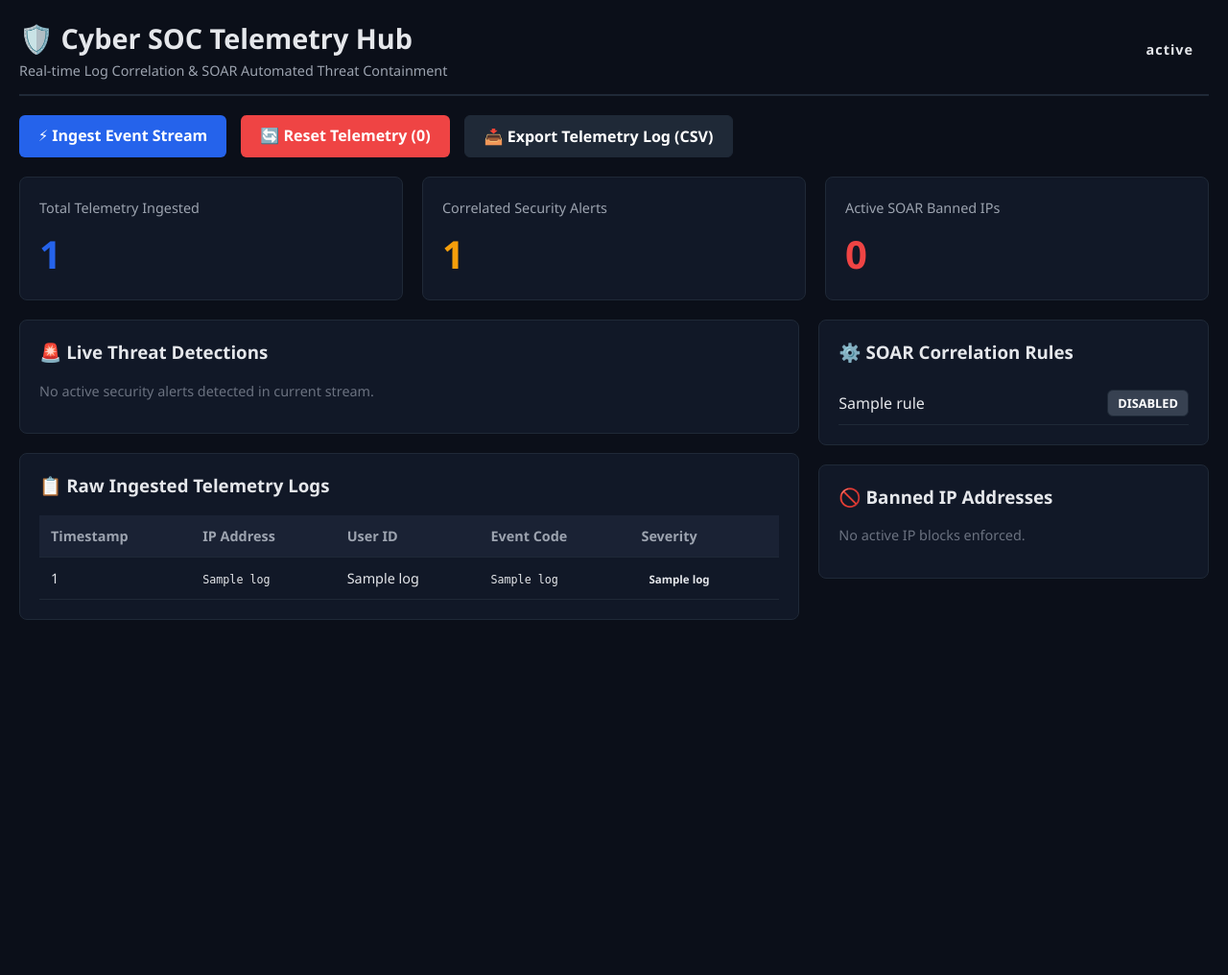
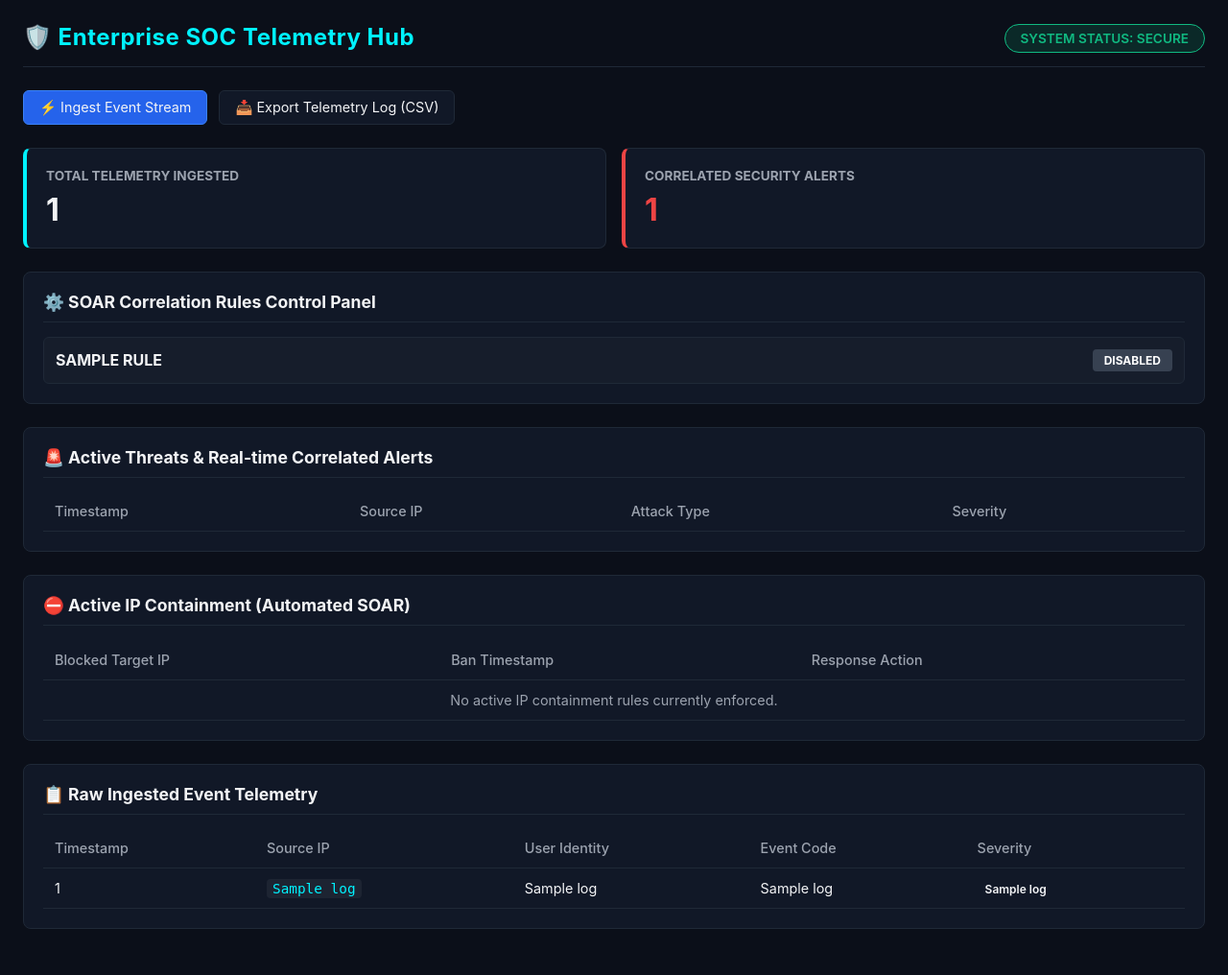
Before and after one commit to arnav0631/SIEM_1, a Flask app: template templates/index.html in a window 1280 px wide. Shown: the whole page at 96% size. Before the commit the page ends 646 px from the top, so only its background shows below. Run offline with Flask 3, Linux system fonts and the light colour scheme; the template is opened without the code that fills it: most values are stand-ins (such as "Sample title", 1, 10 or a date in 2020); lists and menus that the app fills with data are empty.

Commit message:
Restore original clean code structure

```diff
--- a/app.py
+++ b/app.py
@@ -1,4 +1,4 @@
-from flask import Flask, render_template, redirect, url_for, Response, request
+from flask import Flask, render_template, redirect, url_for, Response
 from datetime import datetime, timedelta
 import database
 from modules import generate_logs, detector
@@ -16,12 +16,8 @@ ACTIVE_RULES = {
 # Initialize database schema on startup
 database.init_db()
 
-@app.route('/', methods=['GET', 'HEAD'])
+@app.route('/')
 def index():
-    # Handle Render health checks immediately without touching DB or templates
-    if request.method == 'HEAD':
-        return Response(status=200)
-
     logs, alerts, blocked, total_logs, total_alerts = database.get_dashboard_data()
 
     # Check SOC status (System status reverts to SECURE if no alerts in last 60 seconds)
@@ -61,12 +57,6 @@ def generate():
         detector.analyze_log(log, ACTIVE_RULES)
     return redirect(url_for('index'))
 
-@app.route('/reset')
-def reset():
-    # Explicitly clear all database logs, alerts, and blocked IPs back to 0
-    database.init_db()
-    return redirect(url_for('index'))
-
 @app.route('/toggle_rule/<rule_name>')
 def toggle_rule(rule_name):
     if rule_name in ACTIVE_RULES:
--- a/database.py
+++ b/database.py
@@ -9,12 +9,6 @@ def init_db():
     conn = get_connection()
     cursor = conn.cursor()
 
-    # Wipe old tables so telemetry starts clean at 0 for fresh sessions
-    cursor.execute("DROP TABLE IF EXISTS logs")
-    cursor.execute("DROP TABLE IF EXISTS alerts")
-    cursor.execute("DROP TABLE IF EXISTS blocked_ips")
-
-    # Create fresh schema
     cursor.execute('''
         CREATE TABLE IF NOT EXISTS logs (
             timestamp TEXT,
--- a/templates/index.html
+++ b/templates/index.html
@@ -3,220 +3,223 @@
 <head>
     <meta charset="UTF-8">
     <meta name="viewport" content="width=device-width, initial-scale=1.0">
-    <title>Enterprise Cyber SOC Dashboard</title>
+    <title>Enterprise Mini SIEM | Security Operations Center</title>
     <style>
         :root {
             --bg-color: #0b0f19;
             --card-bg: #111827;
-            --text-color: #e5e7eb;
-            --accent-blue: #2563eb;
-            --accent-green: #10b981;
-            --accent-red: #ef4444;
-            --accent-yellow: #f59e0b;
-            --border-color: #1f2937;
+            --card-border: #1f2937;
+            --text-main: #f3f4f6;
+            --text-muted: #9ca3af;
+            --accent-cyan: #00f2fe;
+            --danger-red: #ef4444;
+            --warning-amber: #f59e0b;
+            --success-green: #10b981;
         }
 
         body {
-            font-family: 'Segoe UI', Tahoma, Geneva, Verdana, sans-serif;
+            font-family: 'Inter', -apple-system, BlinkMacSystemFont, "Segoe UI", Roboto, sans-serif;
             background-color: var(--bg-color);
-            color: var(--text-color);
+            color: var(--text-main);
             margin: 0;
-            padding: 20px;
+            padding: 24px;
         }
 
-        .header {
+        .header-nav {
             display: flex;
             justify-content: space-between;
             align-items: center;
-            border-bottom: 2px solid var(--border-color);
-            padding-bottom: 15px;
-            margin-bottom: 20px;
+            border-bottom: 1px solid var(--card-border);
+            padding-bottom: 16px;
+            margin-bottom: 24px;
+        }
+
+        .header-title h1 {
+            margin: 0;
+            font-size: 1.5rem;
+            color: var(--accent-cyan);
+            letter-spacing: 0.5px;
         }
 
         .status-badge {
-            padding: 8px 16px;
+            padding: 6px 16px;
             border-radius: 20px;
-            font-weight: bold;
-            font-size: 0.9em;
-            letter-spacing: 1px;
+            font-size: 0.85rem;
+            font-weight: 600;
+            text-transform: uppercase;
+        }
+        .status-secure { background: rgba(16, 185, 129, 0.15); color: var(--success-green); border: 1px solid var(--success-green); }
+        .status-attack { background: rgba(239, 68, 68, 0.15); color: var(--danger-red); border: 1px solid var(--danger-red); }
+
+        .kpi-grid {
+            display: grid;
+            grid-template-columns: repeat(auto-fit, minmax(220px, 1fr));
+            gap: 16px;
+            margin-bottom: 24px;
         }
 
-        .status-secure {
-            background-color: rgba(16, 185, 129, 0.2);
-            color: var(--accent-green);
-            border: 1px solid var(--accent-green);
-        }
-
-        .status-danger {
-            background-color: rgba(239, 68, 68, 0.2);
-            color: var(--accent-red);
-            border: 1px solid var(--accent-red);
-            animation: pulse 1.5s infinite;
-        }
-
-        @keyframes pulse {
-            0% { opacity: 1; }
-            50% { opacity: 0.5; }
-            100% { opacity: 1; }
-        }
-
-        .grid-3 {
-            display: grid;
-            grid-template-columns: repeat(3, 1fr);
-            gap: 20px;
-            margin-bottom: 20px;
-        }
-
-        .card {
-            background-color: var(--card-bg);
-            border: 1px solid var(--border-color);
+        .kpi-card {
+            background: var(--card-bg);
+            border: 1px solid var(--card-border);
             border-radius: 8px;
             padding: 20px;
+            position: relative;
         }
+        .kpi-card.alerts { border-left: 4px solid var(--danger-red); }
+        .kpi-card.logs { border-left: 4px solid var(--accent-cyan); }
 
-        .metric {
-            font-size: 2.5em;
-            font-weight: bold;
-            margin-top: 10px;
-        }
+        .kpi-card h3 { margin: 0; font-size: 0.85rem; color: var(--text-muted); text-transform: uppercase; }
+        .kpi-card .number { font-size: 2rem; font-weight: 700; margin-top: 8px; }
+        .kpi-card .number.alert-text { color: var(--danger-red); }
 
         .action-bar {
             display: flex;
-            gap: 15px;
-            margin-bottom: 20px;
+            gap: 12px;
+            margin-bottom: 24px;
         }
 
         .btn {
-            background-color: #1f2937;
-            color: #fff;
-            padding: 10px 20px;
+            background: var(--card-bg);
+            border: 1px solid var(--card-border);
+            color: var(--text-main);
+            padding: 8px 16px;
             border-radius: 6px;
+            cursor: pointer;
             text-decoration: none;
-            font-weight: 600;
-            border: 1px solid var(--border-color);
-            transition: all 0.2s;
+            font-size: 0.9rem;
+            transition: all 0.2s ease;
             display: inline-block;
         }
+        .btn-primary { background: #2563eb; border-color: #3b82f6; }
+        .btn-primary:hover { background: #1d4ed8; }
+        .btn-danger { background: rgba(239, 68, 68, 0.2); color: var(--danger-red); border-color: var(--danger-red); }
 
-        .btn:hover {
-            background-color: #374151;
+        .panel {
+            background: var(--card-bg);
+            border: 1px solid var(--card-border);
+            border-radius: 8px;
+            padding: 20px;
+            margin-bottom: 24px;
         }
 
-        .btn-primary {
-            background-color: var(--accent-blue);
-            border: none;
+        .panel h2 { margin-top: 0; font-size: 1.1rem; color: var(--text-main); border-bottom: 1px solid var(--card-border); padding-bottom: 10px; }
+
+        .rule-grid {
+            display: grid;
+            grid-template-columns: repeat(auto-fit, minmax(200px, 1fr));
+            gap: 12px;
         }
 
-        .btn-primary:hover {
-            background-color: #1d4ed8;
+        .rule-card {
+            background: rgba(255, 255, 255, 0.02);
+            border: 1px solid var(--card-border);
+            padding: 12px;
+            border-radius: 6px;
+            display: flex;
+            justify-content: space-between;
+            align-items: center;
         }
 
-        .btn-danger {
-            background-color: var(--accent-red);
+        /* Toggle Button Styles */
+        .btn-toggle {
+            padding: 4px 12px;
+            font-size: 0.75rem;
             border: none;
+            color: white;
+            border-radius: 4px;
+            font-weight: bold;
         }
-
-        .btn-danger:hover {
-            background-color: #dc2626;
-        }
+        .btn-enabled { background-color: var(--success-green); }
+        .btn-disabled { background-color: #374151; }
 
         table {
             width: 100%;
             border-collapse: collapse;
-            margin-top: 10px;
+            font-size: 0.9rem;
         }
 
         th, td {
+            padding: 12px;
             text-align: left;
-            padding: 12px;
-            border-bottom: 1px solid var(--border-color);
-            font-size: 0.9em;
+            border-bottom: 1px solid var(--card-border);
         }
 
-        th {
-            background-color: #1a2234;
-            color: #9ca3af;
+        th { color: var(--text-muted); font-weight: 500; }
+
+        .empty-cell {
+            color: var(--text-muted);
+            text-align: center;
         }
 
-        .rule-toggle {
-            display: flex;
-            justify-content: space-between;
-            align-items: center;
-            padding: 8px 0;
-            border-bottom: 1px solid var(--border-color);
-        }
-
-        .rule-btn {
-            padding: 4px 10px;
-            font-size: 0.8em;
-        }
-
-        .rule-enabled {
-            background-color: #10b981;
-        }
-
-        .rule-disabled {
-            background-color: #374151;
-        }
-
-        .badge-severity {
+        .badge {
             padding: 2px 8px;
             border-radius: 4px;
-            font-size: 0.8em;
-            font-weight: bold;
+            font-size: 0.75rem;
+            font-weight: 600;
         }
+        .CRITICAL { background: rgba(239, 68, 68, 0.2); color: #fca5a5; }
+        .HIGH { background: rgba(245, 158, 11, 0.2); color: #fde68a; }
+        .INFO { background: rgba(59, 130, 246, 0.2); color: #93c5fd; }
+        .WARNING { background: rgba(107, 114, 128, 0.2); color: #e5e7eb; }
 
-        .sev-HIGH { background-color: rgba(245, 158, 11, 0.2); color: var(--accent-yellow); }
-        .sev-CRITICAL { background-color: rgba(239, 68, 68, 0.2); color: var(--accent-red); }
-        .sev-INFO { background-color: rgba(37, 99, 235, 0.2); color: var(--accent-blue); }
+        code {
+            background: rgba(255, 255, 255, 0.05);
+            padding: 2px 6px;
+            border-radius: 4px;
+            font-family: monospace;
+            color: var(--accent-cyan);
+        }
     </style>
 </head>
 <body>
 
-    <div class="header">
+    <div class="header-nav">
+        <div class="header-title">
+            <h1>🛡️ Enterprise SOC Telemetry Hub</h1>
+        </div>
         <div>
-            <h1 style="margin: 0; font-size: 1.8em;">🛡️ Cyber SOC Telemetry Hub</h1>
-            <p style="margin: 5px 0 0 0; color: #9ca3af; font-size: 0.9em;">Real-time Log Correlation &amp; SOAR Automated Threat Containment</p>
-        </div>
-        <div class="status-badge {{ status_class }}">
-            {{ status }}
+            <span class="status-badge {% if soc_status == 'SECURE' %}status-secure{% else %}status-attack{% endif %}">
+                System Status: {{ soc_status }}
+            </span>
         </div>
     </div>
 
     <div class="action-bar">
         <a href="/generate" class="btn btn-primary">⚡ Ingest Event Stream</a>
-        <a href="/reset" class="btn btn-danger" onclick="return confirm('Reset all telemetry logs and alerts back to zero?');">🔄 Reset Telemetry (0)</a>
         <a href="/export/logs" class="btn">📥 Export Telemetry Log (CSV)</a>
     </div>
 
-    <div class="grid-3">
-        <div class="card">
-            <span style="color: #9ca3af; font-size: 0.9em;">Total Telemetry Ingested</span>
-            <div class="metric" style="color: var(--accent-blue);">{{ total_logs }}</div>
+    <div class="kpi-grid">
+        <div class="kpi-card logs">
+            <h3>Total Telemetry Ingested</h3>
+            <div class="number">{{ total_logs }}</div>
         </div>
-        <div class="card">
-            <span style="color: #9ca3af; font-size: 0.9em;">Correlated Security Alerts</span>
-            <div class="metric" style="color: var(--accent-yellow);">{{ total_alerts }}</div>
-        </div>
-        <div class="card">
-            <span style="color: #9ca3af; font-size: 0.9em;">Active SOAR Banned IPs</span>
-            <div class="metric" style="color: var(--accent-red);">{{ blocked|length }}</div>
+        <div class="kpi-card alerts">
+            <h3>Correlated Security Alerts</h3>
+            <div class="number alert-text">{{ total_alerts }}</div>
         </div>
     </div>
 
-    <div style="display: grid; grid-template-columns: 2fr 1fr; gap: 20px;">
-        <div>
-            <div class="card" style="margin-bottom: 20px;">
-                <h3 style="margin-top: 0;">🚨 Live Threat Detections</h3>
-                {% if alerts %}
+    <div class="panel">
+        <h2>⚙️ SOAR Correlation Rules Control Panel</h2>
+        <div class="rule-grid">
+            {% for rule, active in rules.items() %}
+            <div class="rule-card">
+                <span><strong>{{ rule.upper() }}</strong></span>
+                <a href="/toggle_rule/{{ rule }}"
+                   class="btn btn-toggle {% if active %}btn-enabled{% else %}btn-disabled{% endif %}">
+                    {% if active %}ENABLED{% else %}DISABLED{% endif %}
+                </a>
+            </div>
+            {% endfor %}
+        </div>
+    </div>
+
+    <div class="panel">
+        <h2>🚨 Active Threats & Real-time Correlated Alerts</h2>
         <table>
             <thead>
-                        <tr>
-                            <th>Timestamp</th>
-                            <th>IP Address</th>
-                            <th>Attack Detection</th>
-                            <th>Severity</th>
-                        </tr>
+                <tr><th>Timestamp</th><th>Source IP</th><th>Attack Type</th><th>Severity</th></tr>
             </thead>
             <tbody>
                 {% for alert in alerts %}
@@ -224,28 +227,40 @@
                     <td>{{ alert[0] }}</td>
                     <td><code>{{ alert[1] }}</code></td>
                     <td>{{ alert[2] }}</td>
-                            <td><span class="badge-severity sev-{{ alert[3] }}">{{ alert[3] }}</span></td>
+                    <td><span class="badge {{ alert[3] }}">{{ alert[3] }}</span></td>
                 </tr>
                 {% endfor %}
             </tbody>
         </table>
-                {% else %}
-                <p style="color: #6b7280; font-size: 0.9em;">No active security alerts detected in current stream.</p>
-                {% endif %}
     </div>
 
-            <div class="card">
-                <h3 style="margin-top: 0;">📋 Raw Ingested Telemetry Logs</h3>
-                {% if logs %}
+    <div class="panel">
+        <h2>⛔ Active IP Containment (Automated SOAR)</h2>
         <table>
             <thead>
+                <tr><th>Blocked Target IP</th><th>Ban Timestamp</th><th>Response Action</th></tr>
+            </thead>
+            <tbody>
+                {% for b in blocked %}
                 <tr>
-                            <th>Timestamp</th>
-                            <th>IP Address</th>
-                            <th>User ID</th>
-                            <th>Event Code</th>
-                            <th>Severity</th>
+                    <td><code>{{ b[0] }}</code></td>
+                    <td>{{ b[1] }}</td>
+                    <td><a href="/unblock/{{ b[0] }}" class="btn btn-danger">Unblock Target</a></td>
                 </tr>
+                {% else %}
+                <tr>
+                    <td colspan="3" class="empty-cell">No active IP containment rules currently enforced.</td>
+                </tr>
+                {% endfor %}
+            </tbody>
+        </table>
+    </div>
+
+    <div class="panel">
+        <h2>📋 Raw Ingested Event Telemetry</h2>
+        <table>
+            <thead>
+                <tr><th>Timestamp</th><th>Source IP</th><th>User Identity</th><th>Event Code</th><th>Severity</th></tr>
             </thead>
             <tbody>
                 {% for log in logs %}
@@ -253,57 +268,12 @@
                     <td>{{ log[0] }}</td>
                     <td><code>{{ log[1] }}</code></td>
                     <td>{{ log[2] }}</td>
-                            <td><code>{{ log[3] }}</code></td>
-                            <td><span class="badge-severity sev-{{ log[4] }}">{{ log[4] }}</span></td>
+                    <td>{{ log[3] }}</td>
+                    <td><span class="badge {{ log[4] }}">{{ log[4] }}</span></td>
                 </tr>
                 {% endfor %}
             </tbody>
         </table>
-                {% else %}
-                <p style="color: #6b7280; font-size: 0.9em;">Telemetry stream empty. Click 'Ingest Event Stream' to begin.</p>
-                {% endif %}
-            </div>
-        </div>
-
-        <div>
-            <div class="card" style="margin-bottom: 20px;">
-                <h3 style="margin-top: 0;">⚙️ SOAR Correlation Rules</h3>
-                {% for rule, enabled in active_rules.items() %}
-                <div class="rule-toggle">
-                    <span>{{ rule }}</span>
-                    {% if enabled %}
-                    <a href="/toggle_rule/{{ rule }}" class="btn rule-btn rule-enabled">ENABLED</a>
-                    {% else %}
-                    <a href="/toggle_rule/{{ rule }}" class="btn rule-btn rule-disabled">DISABLED</a>
-                    {% endif %}
-                </div>
-                {% endfor %}
-            </div>
-
-            <div class="card">
-                <h3 style="margin-top: 0;">🚫 Banned IP Addresses</h3>
-                {% if blocked %}
-                <table>
-                    <thead>
-                        <tr>
-                            <th>IP Address</th>
-                            <th>Action</th>
-                        </tr>
-                    </thead>
-                    <tbody>
-                        {% for b in blocked %}
-                        <tr>
-                            <td><code>{{ b[0] }}</code></td>
-                            <td><a href="/unblock/{{ b[0] }}" style="color: var(--accent-red); font-weight: bold; font-size: 0.8em;">Unblock</a></td>
-                        </tr>
-                        {% endfor %}
-                    </tbody>
-                </table>
-                {% else %}
-                <p style="color: #6b7280; font-size: 0.9em;">No active IP blocks enforced.</p>
-                {% endif %}
-            </div>
-        </div>
     </div>
 
 </body>
```
Lines whose indentation alone changed are shown as unchanged.
